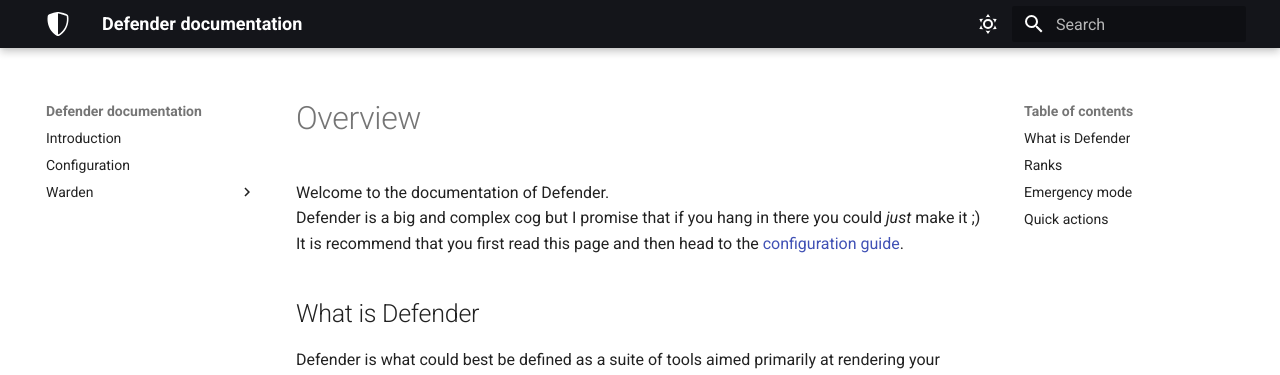
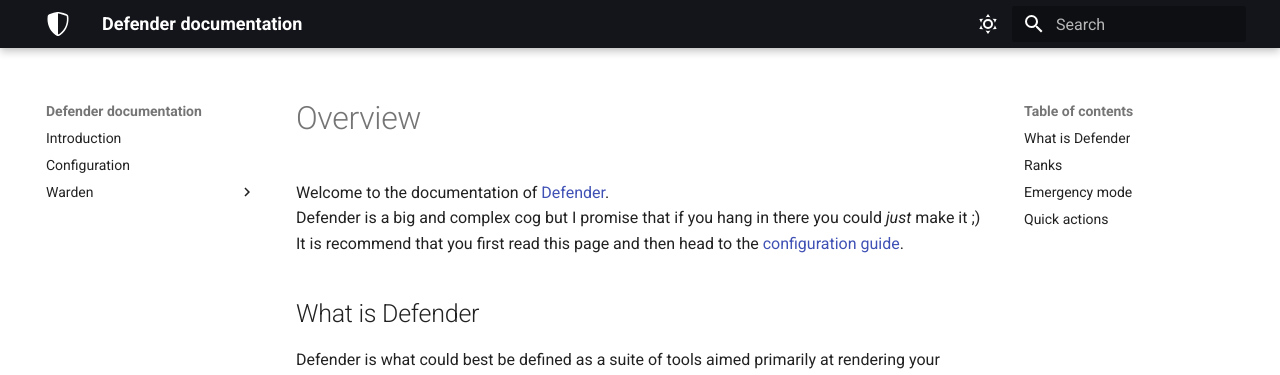
Before and after one commit to Twentysix26/defender-docs, an MkDocs documentation site: the page built from docs/index.md, in a window 1280 px wide and 900 px high. Shown: the top 375 px of the window. Built offline with MkDocs 1.6.1 and Material for MkDocs 9.7.7, drawn with Linux system fonts in a browser that asks for light colours; part of the change alters nothing that is shown.

```diff
--- a/docs/index.md
+++ b/docs/index.md
@@ -4,7 +4,7 @@ title: Overview
 
 # Overview
 
-Welcome to the documentation of Defender.
+Welcome to the documentation of [Defender](https://github.com/Twentysix26/x26-Cogs/).
 Defender is a big and complex cog but I promise that if you hang in there you could *just* make it ;)
 It is recommend that you first read this page and then head to the [configuration guide](/defender-docs/configuration).
 
--- a/mkdocs.yml
+++ b/mkdocs.yml
@@ -53,3 +53,7 @@ nav:
       - 'Examples': '/defender-docs/warden/examples'
 extra_css:
   - test.css
+extra:
+  social:
+    - icon: fontawesome/brands/github
+      link: https://github.com/Twentysix26
```
